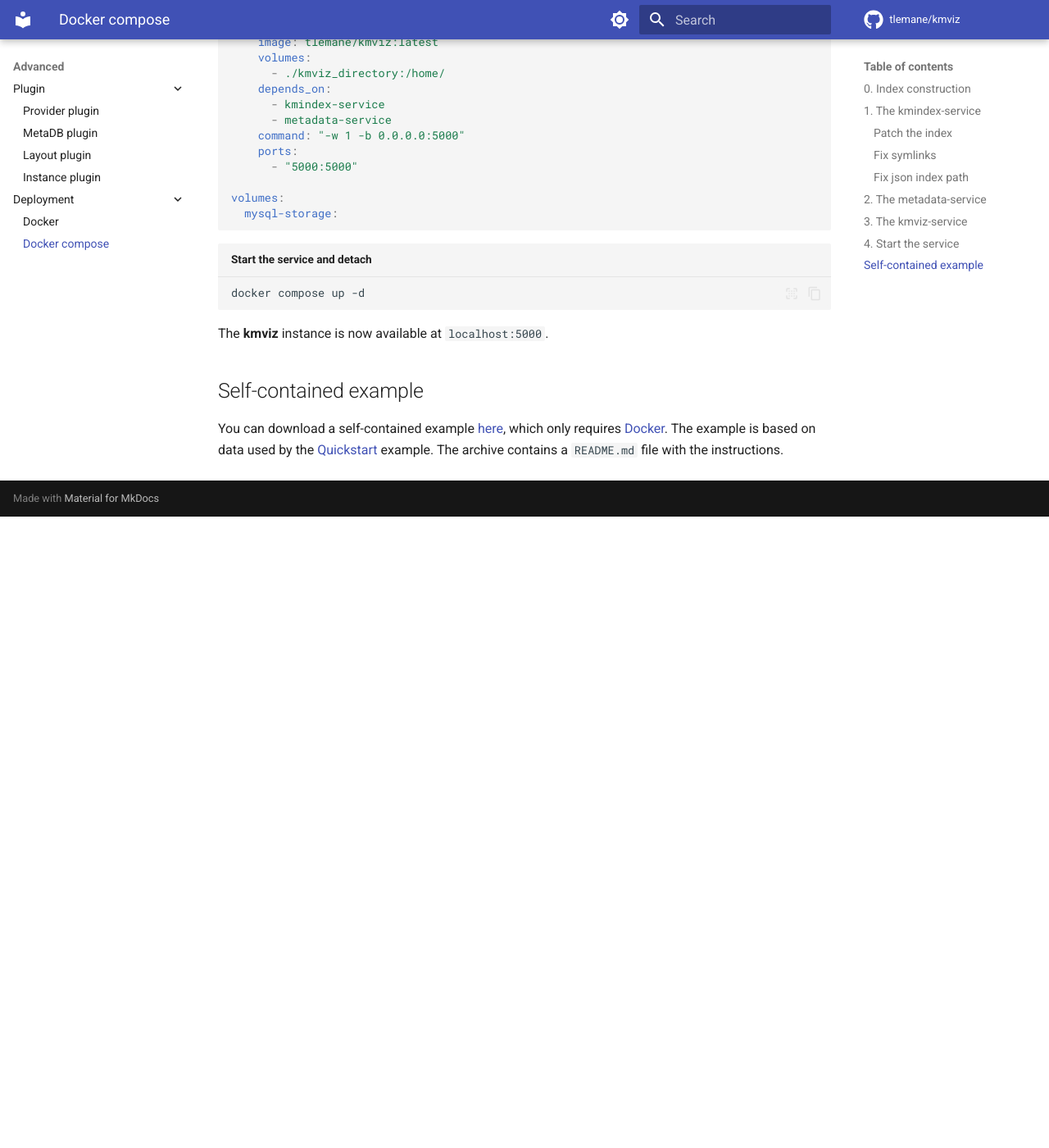
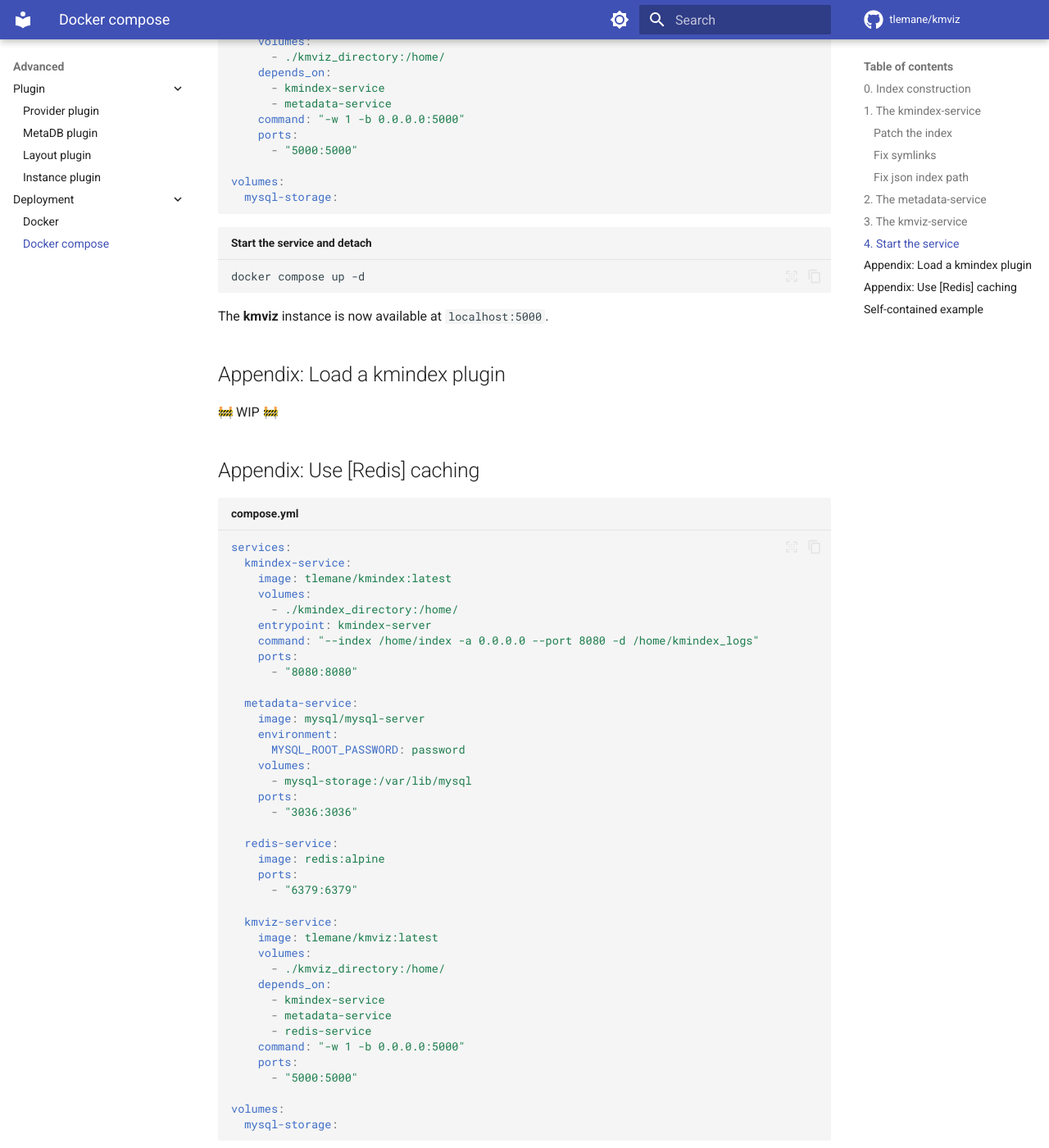
Before and after one commit to tlemane/kmviz, an MkDocs documentation site: the page built from docs/docs/deploy/compose.md, in a window 1280 px wide and 1400 px high, scrolled down 4373 px. Shown: the whole window at 82% size. Built offline with MkDocs 1.6.1 and Material for MkDocs 9.7.7, drawn with Linux system fonts in a browser that asks for light colours; emoji names are drawn with the system emoji font; comment, search, counter and statistics services are not loaded; the version menu is left out; before the commit the page ends 5003 px from its top, so only the background shows below that; some of the changed text lies outside the part shown.

Commit message:
update: docs

````diff
--- a/docs/docs/deploy/compose.md
+++ b/docs/docs/deploy/compose.md
@@ -98,6 +98,8 @@
       MYSQL_ROOT_PASSWORD: kmviz_password
     volumes:
       - mysql-storage:/var/lib/mysql
+      - init.sql:/home/init.sql
+    command: "--init-file /home/init.sql"
     ports:
       - "3036:3036"
 
@@ -108,27 +110,6 @@
 volumes:
   - mysql-storage:
 ```
-
-
-??? Tip "How to populate the database?"
-
-    ```yaml
-    metadata-service:
-      volumes:
-        - mydb.sql:/docker-entrypoint-initdb.d/mydb.sql
-    ```
-
-    ```bash title="populate_db.sh"
-
-    ```
-
-    ```bash
-    docker compose up -d
-    docker exec -it metadata-service_cnt bash
-    mysql -u root -pkmviz_password < mydb.sql
-    exit
-    docker compose down
-    ```
 
 ## 3. The `kmviz-service`
 
@@ -240,6 +221,90 @@
 
 The **kmviz** instance is now available at `localhost:5000`.
 
+
+## Appendix: Load a kmindex plugin
+
+:construction: WIP :construction:
+
+## Appendix: Use [Redis] caching
+
+```yaml title="compose.yml"
+services:
+  kmindex-service:
+    image: tlemane/kmindex:latest
+    volumes:
+      - ./kmindex_directory:/home/
+    entrypoint: kmindex-server
+    command: "--index /home/index -a 0.0.0.0 --port 8080 -d /home/kmindex_logs"
+    ports:
+      - "8080:8080"
+
+  metadata-service:
+    image: mysql/mysql-server
+    environment:
+      MYSQL_ROOT_PASSWORD: password
+    volumes:
+      - mysql-storage:/var/lib/mysql
+    ports:
+      - "3036:3036"
+
+  redis-service:
+    image: redis:alpine
+    ports:
+      - "6379:6379"
+
+  kmviz-service:
+    image: tlemane/kmviz:latest
+    volumes:
+      - ./kmviz_directory:/home/
+    depends_on:
+      - kmindex-service
+      - metadata-service
+      - redis-service
+    command: "-w 1 -b 0.0.0.0:5000"
+    ports:
+      - "5000:5000"
+
+volumes:
+  mysql-storage:
+```
+
+```toml title="kmviz_directory/config.toml"
+[databases]
+
+[databases.TARA]
+type = "kmindex-server"
+[databases.TARA.params]
+url = "kmindex-service"
+port = 8080
+[databases.TARA.metadata]
+type = "mysql"
+[databases.TARA.metadata.params]
+host = "metadata-service"
+database = "mydb"
+user = "root"
+password = "kmviz_example"
+idx = "ID"
+table = "mytable"
+geodata = { latitude = "Lat", longitude = "Long"}
+
+[cache]
+
+[cache.serverside]
+type = "redis"
+params.host = "redis-service"
+params.db = 0
+
+[cache.manager]
+type = "disk"
+params.directory = ".results/kmviz_manager_cache"
+
+[cache.result]
+type = "redis"
+params.host = "redis-service"
+params.db = 1
+```
+
 ## Self-contained example
 
-You can download a self-contained example [here](https://github.com/tlemane/kmviz/blob/main/tests/deploy_example/self.tar.gz), which only requires [Docker](https://www.docker.com/). The example is based on data used by the [Quickstart](../quickstart.md) example. The archive contains a `README.md` file with the instructions.
+:construction: WIP :construction:
````
